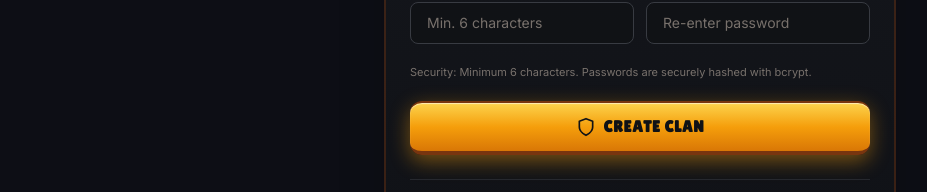
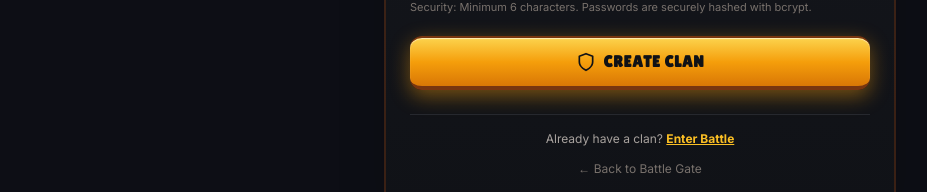
Before and after one commit to Sudhanmuthukumar/clash-of-codes, a React (Vite) app in the folder client/: page /register in a window 1280 px wide. Shown: the part 760-952 px from the top of the page, without its empty margins (0-927 px from the left). Built offline with nearby package versions, Linux system fonts and the light colour scheme; no server answers; the HTML template or start-up script is replaced by a standard one.

Commit message:
Remove navbar from register and login pages

```diff
--- a/client/src/components/Navbar.jsx
+++ b/client/src/components/Navbar.jsx
@@ -9,8 +9,8 @@ const Navbar = () => {
   const location = useLocation();
   const [isOpen, setIsOpen] = useState(false);
 
-  // Requirement: Completely remove navigation bar from the MAIN HOME PAGE
-  if (location.pathname === '/') {
+  // Requirement: Completely remove navigation bar from the landing and auth/register pages
+  if (location.pathname === '/' || location.pathname === '/register' || location.pathname === '/login') {
     return null;
   }
 
--- a/client/src/pages/ParticipantRegister.jsx
+++ b/client/src/pages/ParticipantRegister.jsx
@@ -405,13 +405,18 @@ const ParticipantRegister = () => {
           </button>
         </form>
 
-        <div className="mt-6 text-center border-t border-stone-800 pt-4">
+        <div className="mt-6 text-center border-t border-stone-800 pt-4 space-y-2">
           <p className="text-xs text-stone-400">
             Already have a clan?{' '}
             <Link to="/login" className="text-amber-400 hover:text-amber-300 font-bold underline transition-colors">
               Enter Battle
             </Link>
           </p>
+          <div>
+            <Link to="/" className="text-xs text-stone-500 hover:text-amber-300/80 transition-colors font-sans">
+              &larr; Back to Battle Gate
+            </Link>
+          </div>
         </div>
       </div>
     </div>
```
